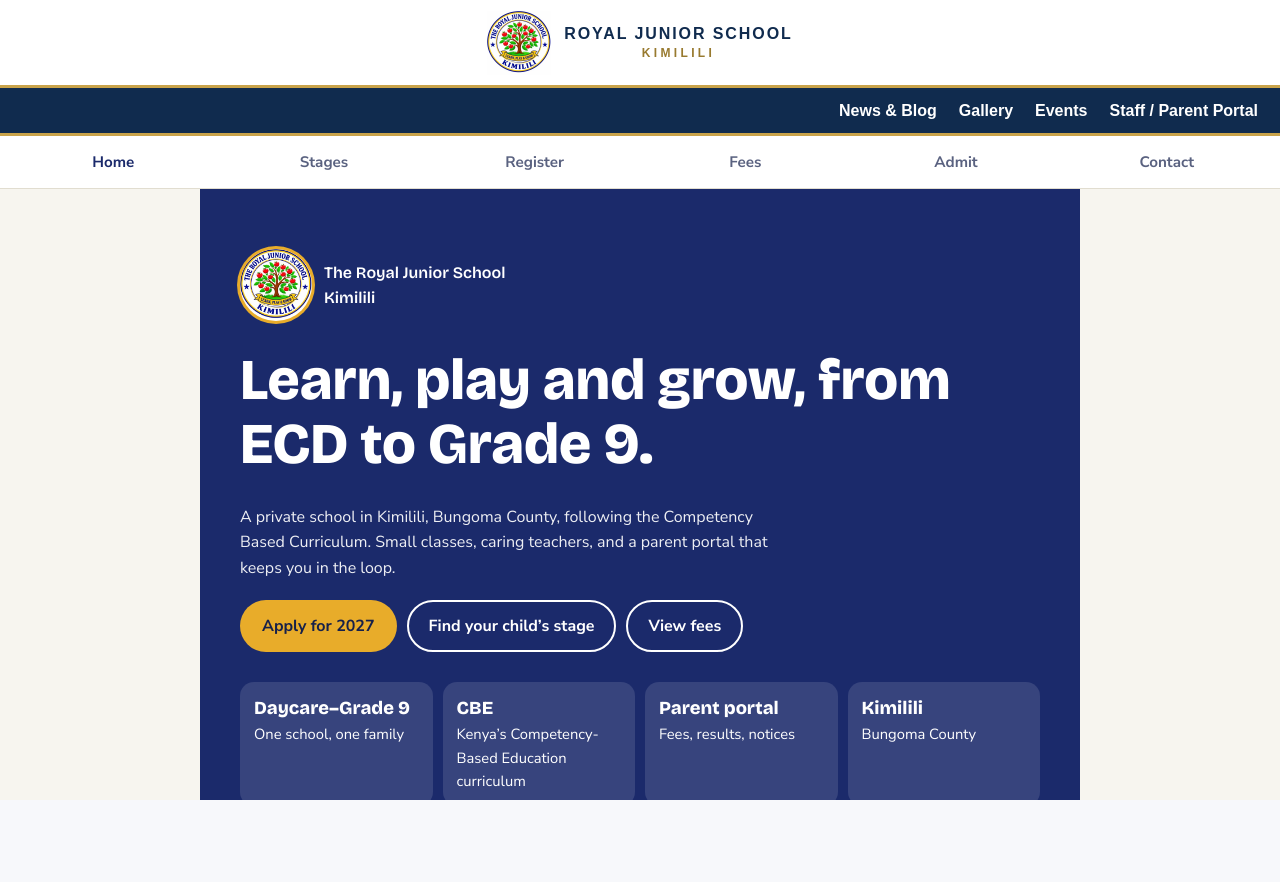
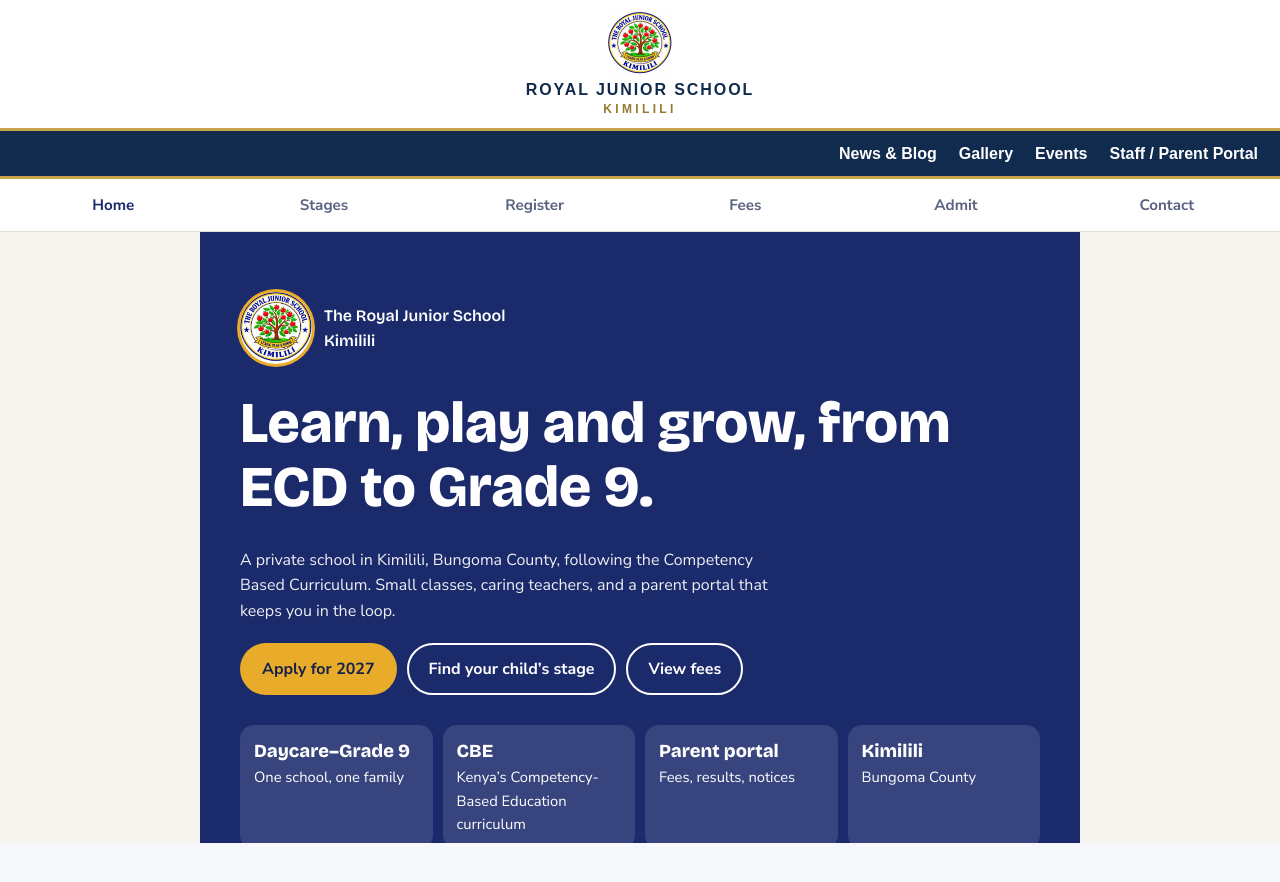
Before and after one commit to RoyalJuniorSchoolKimilili/Royal-Junior-School-Kimilili, a Next.js app: page / in a window 1280 px wide. Shown: the top 882 px of the page. Built offline with nearby package versions, Linux system fonts and the light colour scheme.

Commit message:
Center school crest above school name on every portal and public page

```diff
--- a/src/app/globals.css
+++ b/src/app/globals.css
@@ -145,9 +145,9 @@ footer { padding: 28px; text-align: center; color: var(--muted); font-size: 13px
 @media(max-width:650px){.cbe-multi-section{padding:12px;margin:4px 0 10px}.cbe-multi-section .cbe-check-grid{grid-template-columns:1fr}.cbe-multi-section .cbe-check{min-height:50px;padding:12px}.cbe-multi-heading{font-size:14px}}
 
 /* Consistent centered school identity on every public and portal route */
-.global-school-header{min-height:88px;display:flex;align-items:center;justify-content:center;gap:13px;padding:9px 16px;background:#fff;border-bottom:3px solid var(--gold);text-align:center}
+.global-school-header{min-height:126px;display:flex;flex-direction:column;align-items:center;justify-content:center;gap:5px;padding:12px 16px;background:#fff;border-bottom:3px solid var(--gold);text-align:center}
 .global-school-header img{width:64px;height:64px;object-fit:contain}
-.global-school-header div{display:grid;gap:3px;color:var(--navy);letter-spacing:.12em}
+.global-school-header div{display:grid;justify-items:center;gap:3px;color:var(--navy);letter-spacing:.12em}
 .global-school-header strong{font-size:16px;font-weight:900}
 .global-school-header span{font-size:12px;color:#987a2f;font-weight:800;letter-spacing:.28em}
 .cbe-report-tools{margin:22px 0;padding:18px;border:1px solid #dce4ed;border-radius:10px;background:#f8fafc}
@@ -160,5 +160,5 @@ footer { padding: 28px; text-align: center; color: var(--muted); font-size: 13px
 .report-table{font-size:11px}
 .report-table th,.report-table td{padding:7px;vertical-align:top;white-space:normal;overflow-wrap:anywhere}
 .report-signatures{display:grid;grid-template-columns:1fr 1fr;gap:12px 24px;margin-top:38px}
-@media(max-width:650px){.global-school-header{min-height:78px}.global-school-header img{width:56px;height:56px}.global-school-header strong{font-size:14px}.report-identity{grid-template-columns:1fr}.report-signatures{grid-template-columns:1fr}}
+@media(max-width:650px){.global-school-header{min-height:112px;padding:9px 12px}.global-school-header img{width:52px;height:52px}.global-school-header strong{font-size:14px}.report-identity{grid-template-columns:1fr}.report-signatures{grid-template-columns:1fr}}
 @media print{.global-school-header{display:none!important}.cbe-report-document .report-table{font-size:9px}.cbe-report-document .report-table th,.cbe-report-document .report-table td{padding:5px}}
```
